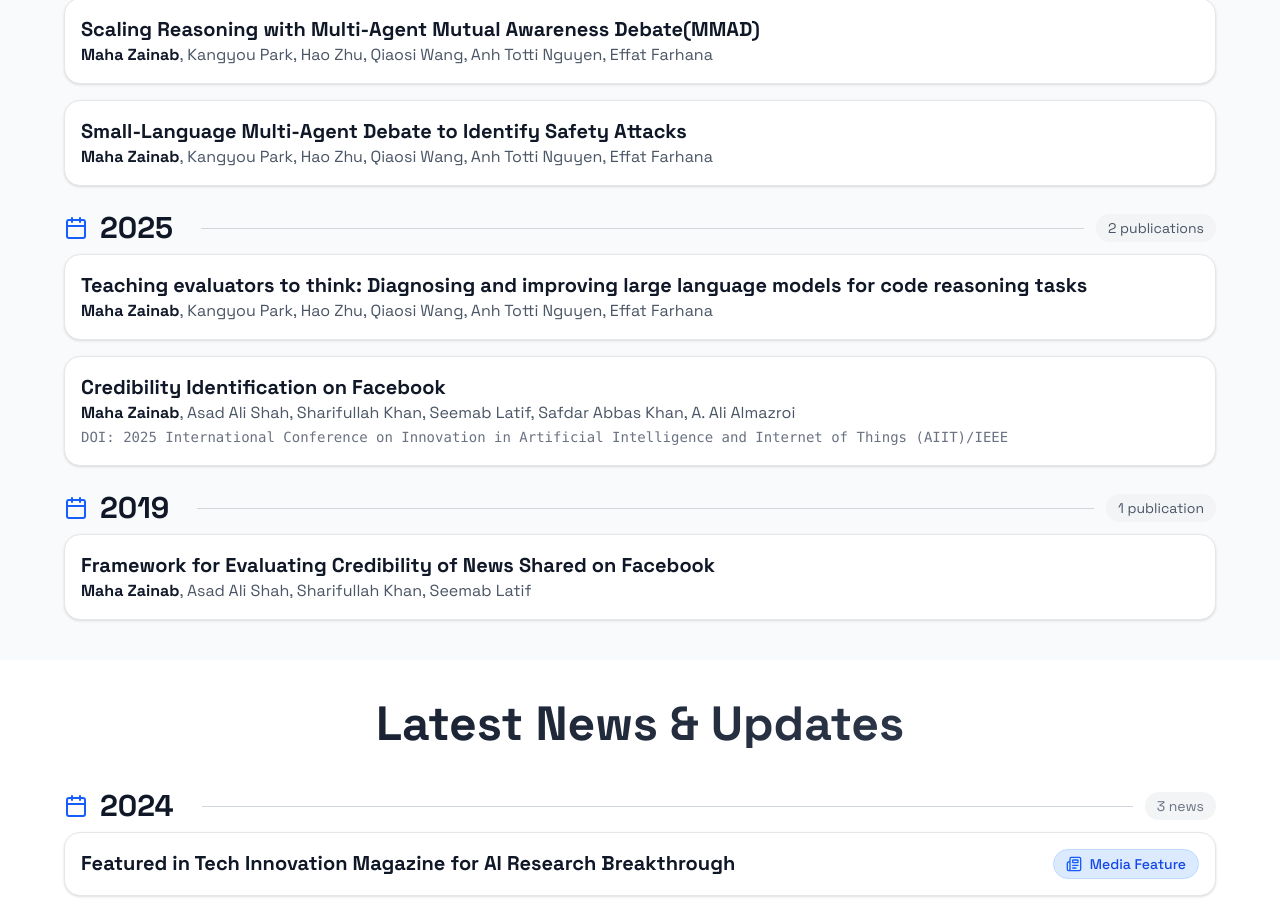
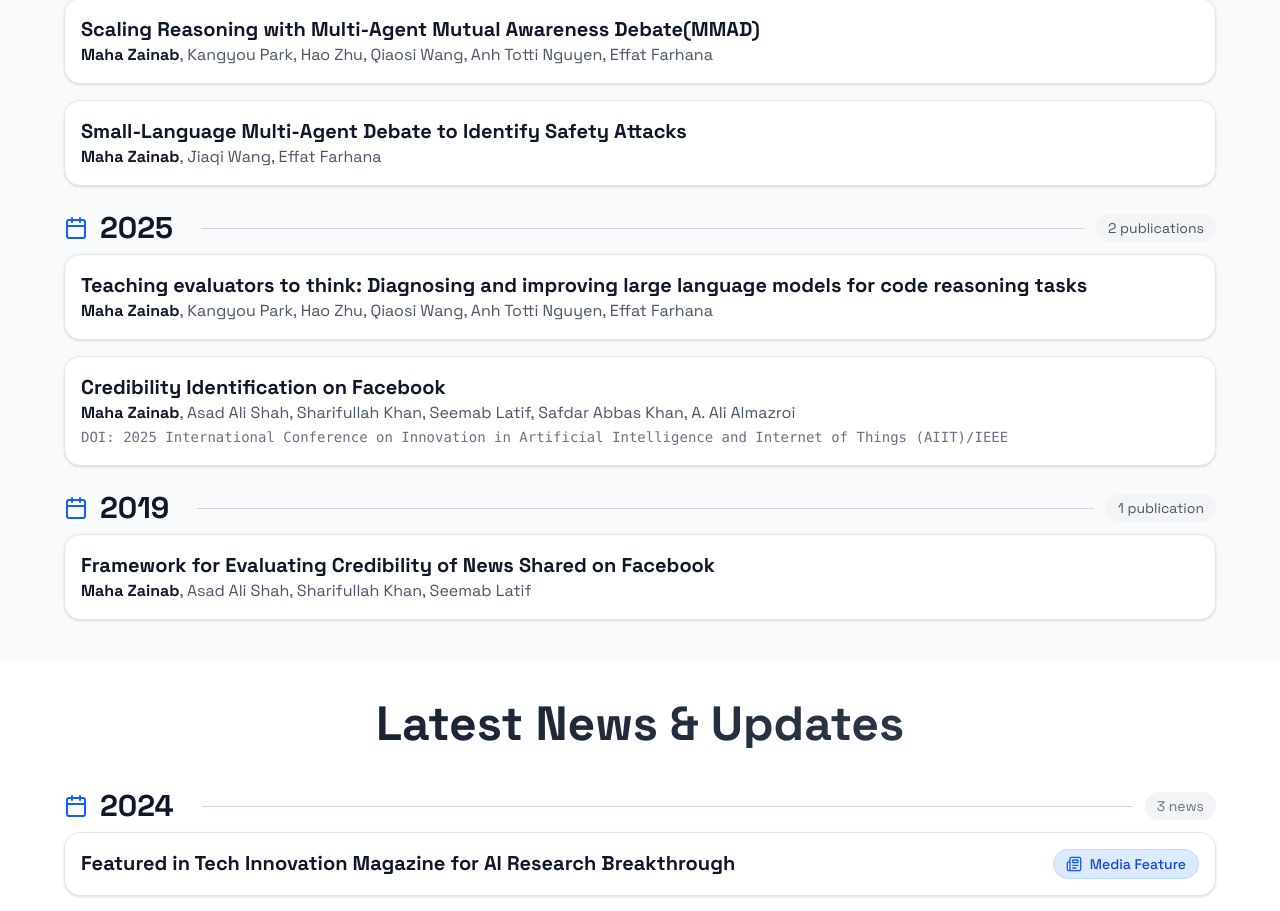
Before and after one commit to MahaZainab/MahaZainab.github.io, a React (Vite) app: page / in a window 1280 px wide. Shown: the part 1141-2052 px from the top of the page. Built offline with nearby package versions, Linux system fonts and the light colour scheme.

Commit message:
Auto commit on save

```diff
--- a/src/data/content.ts
+++ b/src/data/content.ts
@@ -96,7 +96,7 @@ export const publications: Publication[] = [
   {
     id: 5,
     title: "Small-Language Multi-Agent Debate to Identify Safety Attacks",
-    authors: ["Maha Zainab", "Kangyou Park", "Hao Zhu", "Qiaosi Wang", "Anh Totti Nguyen", "Effat Farhana"],
+    authors: ["Maha Zainab", "Jiaqi Wang", "Effat Farhana"],
     pdfLink: "",
     talkLink: "",
     year: "2026",
```
